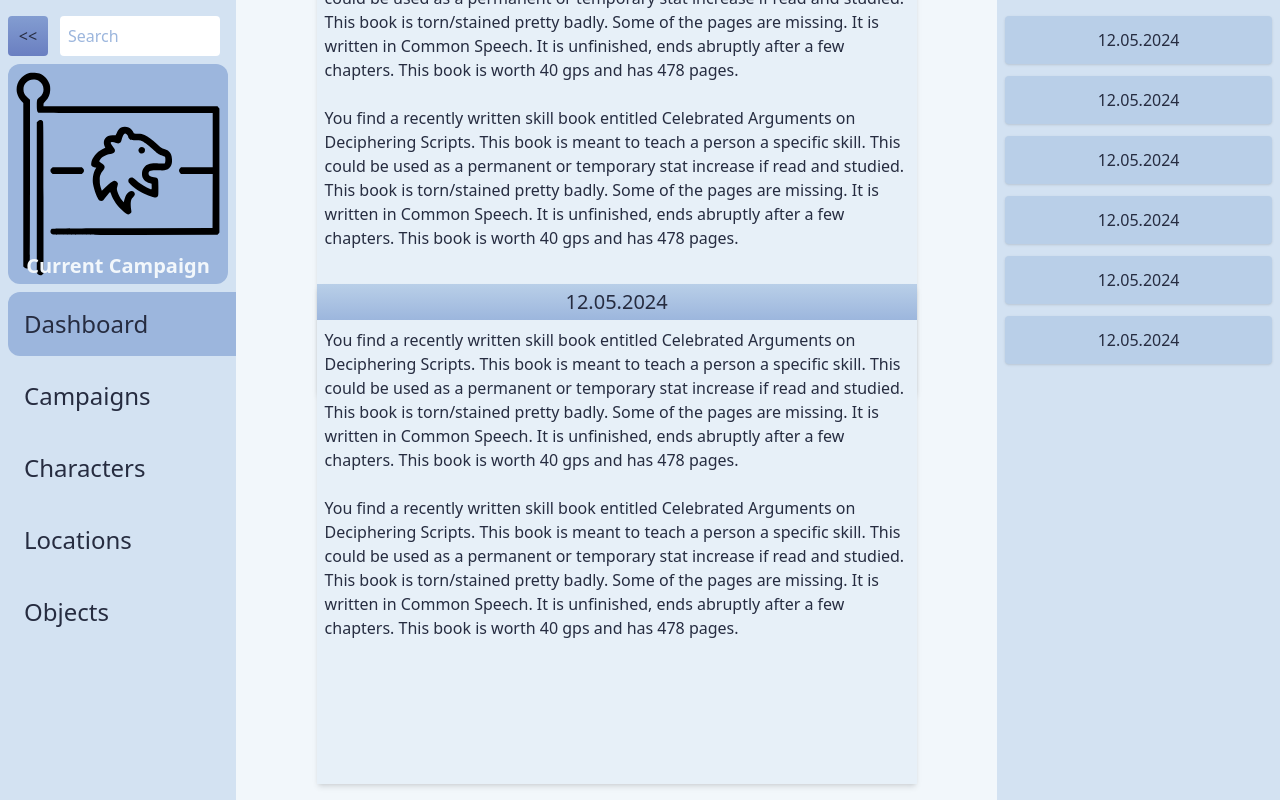
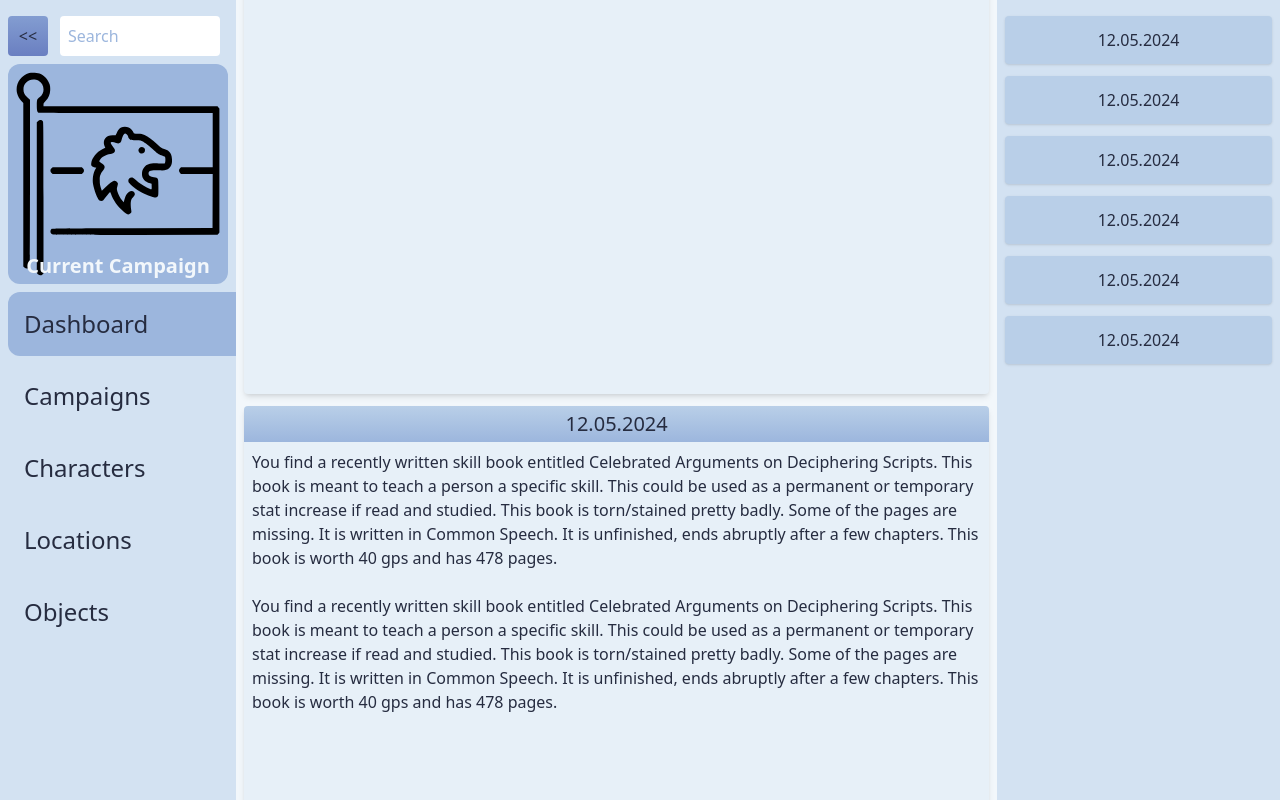
Before and after one commit to EndocrineMSc/pnp-frontend, a React (Vite) app: page /notes in a window 1280 px wide. Shown: the top 800 px of the page. Built offline with nearby package versions, Linux system fonts and the light colour scheme.

Commit message:
feat: Change note layout to auto-fit grid for better display and add hide navbar functionality

```diff
--- /dev/null
+++ b/src/components/CollapsedNavBar.jsx
@@ -0,0 +1,11 @@
+import CollapseButton from "./basic-ui/CollapseButton";
+
+const CollapsedNavBar = ({showNavBar}) => {
+  return(
+    <div className="absolute left-0 top-0">
+      <CollapseButton toggleCollapse={showNavBar} />
+    </div>
+  )
+}
+
+export default CollapsedNavBar;
--- a/src/components/NavBar.jsx
+++ b/src/components/NavBar.jsx
@@ -3,7 +3,7 @@ import CollapseButton from "./basic-ui/CollapseButton";
 import Searchbar from "./basic-ui/Searchbar";
 import { useState } from "react";
 
-const NavBar = () => {
+const NavBar = ({hideNavBar}) => {
   const [activePage, setActivePage] = useState("Dashboard");
 
   const clickHandler = (event) => {
@@ -14,7 +14,7 @@ const NavBar = () => {
     <nav className="flex flex-col justify-start items-start gap-2 bg-wgray-200 h-screen list-none pl-2 max-w-60">
       <li>
         <div className="flex gap-3 pt-4 pe-4">
-          <CollapseButton />
+          <CollapseButton toggleCollapse={hideNavBar}/>
           <Searchbar />
         </div>
       </li>
--- a/src/components/Note.jsx
+++ b/src/components/Note.jsx
@@ -19,7 +19,7 @@ const Note = ({ noteId, date, text }) => {
 
   return (
     <div
-      className="shadow-md bg-wgray-100 overflow-y-auto max-w-[600px] min-h-[500px] max-h-[600px]"
+      className="shadow-md bg-wgray-100 overflow-y-auto w-full aspect-square rounded"
       onDoubleClick={clickToEdit}
     >
       <h3 className="text-center p-1 text-xl bg-gradient-to-b from-wgray-300 to-wgray-400">
--- a/src/components/NoteLayout.jsx
+++ b/src/components/NoteLayout.jsx
@@ -41,7 +41,8 @@ const NoteLayout = ({ notes }) => {
   }, [width, displayedNotes]);
 
   return (
-    <div className={gridClassName}>
+
+      <div className="grid grid-cols-notefit justify-center justify-items-center items-center py-4 px-2 gap-3 w-full">
       {displayedNotes.map((note) => {
         return (
           <Note
--- a/src/components/basic-ui/CollapseButton.jsx
+++ b/src/components/basic-ui/CollapseButton.jsx
@@ -1,10 +1,11 @@
-const CollapseButton = () => {
+const CollapseButton = ({toggleCollapse}) => {
   return (
     <button
       className=" w-10 h-10 rounded
                   bg-gradient-to-b from-wgray-500 to-wgray-600
                   hover:from-wgray-600 hover:to-wgray-700
                   focus:from-wgray-700 focus:to-wgray-800"
+      onClick={toggleCollapse}
     >
       &#60;&#60;
     </button>
--- a/src/routes/Dashboard.jsx
+++ b/src/routes/Dashboard.jsx
@@ -1,10 +1,19 @@
 import { Outlet } from "react-router-dom";
+import { useState } from "react";
 import NavBar from "../components/NavBar";
+import CollapsedNavBar from "../components/CollapsedNavBar";
 
 const Dashboard = () => {
+  const [showNavBar, setShowNavBar] = useState(true);
+
+  const toggleNavBar = () => {
+    console.log("Click");
+    setShowNavBar(prev => !prev);
+  }
+
   return (
     <div className="flex justify-start items-start w-full h-full text-wgray-950 bg-wgray-50 dark:bg-wgray-950">
-      <NavBar />
+      {showNavBar ? <NavBar hideNavBar={toggleNavBar}/> : <CollapsedNavBar showNavBar={toggleNavBar}/>}
       <Outlet />
     </div>
   );
--- a/src/routes/Notes.jsx
+++ b/src/routes/Notes.jsx
@@ -21,7 +21,6 @@ const testNotesFull = [
     noteId: 2,
     text: "You find a recently written skill book entitled Celebrated Arguments on Deciphering Scripts. This book is meant to teach a person a specific skill. This could be used as a permanent or temporary stat increase if read and studied. This book is torn/stained pretty badly. Some of the pages are missing. It is written in Common Speech. It is unfinished, ends abruptly after a few chapters. This book is worth 40 gps and has 478 pages.\n\nYou find a recently written skill book entitled Celebrated Arguments on Deciphering Scripts. This book is meant to teach a person a specific skill. This could be used as a permanent or temporary stat increase if read and studied. This book is torn/stained pretty badly. Some of the pages are missing. It is written in Common Speech. It is unfinished, ends abruptly after a few chapters. This book is worth 40 gps and has 478 pages.",
   },
-  /*
   {
     date: "12.05.2024",
     noteId: 3,
@@ -42,12 +41,11 @@ const testNotesFull = [
     noteId: 6,
     text: "You find a recently written skill book entitled Celebrated Arguments on Deciphering Scripts. This book is meant to teach a person a specific skill. This could be used as a permanent or temporary stat increase if read and studied. This book is torn/stained pretty badly. Some of the pages are missing. It is written in Common Speech. It is unfinished, ends abruptly after a few chapters. This book is worth 40 gps and has 478 pages.\n\nYou find a recently written skill book entitled Celebrated Arguments on Deciphering Scripts. This book is meant to teach a person a specific skill. This could be used as a permanent or temporary stat increase if read and studied. This book is torn/stained pretty badly. Some of the pages are missing. It is written in Common Speech. It is unfinished, ends abruptly after a few chapters. This book is worth 40 gps and has 478 pages.",
   },
-  */
 ];
 
 const Notes = () => {
   return (
-    <div className="flex items-start w-full h-screen">
+    <div className="flex items-center w-full h-screen">
       <NoteLayout notes={testNotesFull} />
       <NoteScrollBar notes={testNotes} />
     </div>
```
